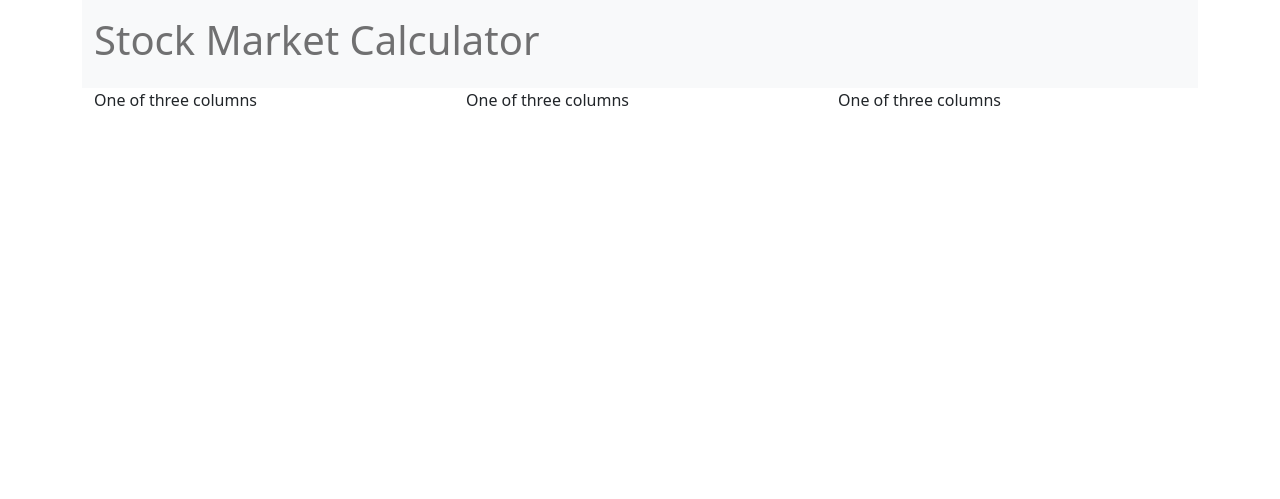
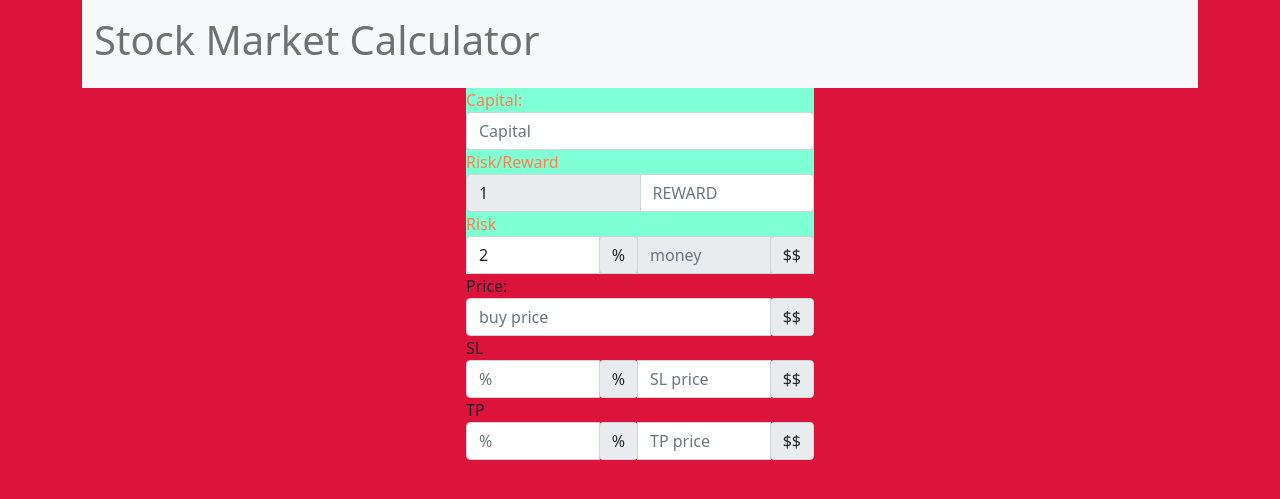
Before and after one commit to esp0x309/stock-market-calc, a Django app: page / in a window 1280 px wide. Shown: the top 499 px of the page. Run offline with Django 3.2, Linux system fonts and the light colour scheme.

Commit message:
Modyfikacja template, dodanie inputów i pliku css

```diff
--- /dev/null
+++ b/stockMarketCalc/static/css/styles.css
@@ -0,0 +1,10 @@
+.money-management
+{
+    background-color: aquamarine;
+    color: coral;
+}
+
+body
+{
+    background-color: crimson;
+}
--- a/templates/stockMarketCalc/base.html
+++ b/templates/stockMarketCalc/base.html
@@ -1,3 +1,5 @@
+{% load static %}
+
 <!doctype html>
 <html lang="pl">
 
@@ -6,7 +8,10 @@
         <meta name="viewport" content="width=device-width, initial-scale=1">
 
         <!-- Bootstrap CSS -->
-            <link href="https://cdn.jsdelivr.net/npm/bootstrap@5.0.0-beta3/dist/css/bootstrap.min.css" rel="stylesheet" integrity="sha384-eOJMYsd53ii+scO/bJGFsiCZc+5NDVN2yr8+0RDqr0Ql0h+rP48ckxlpbzKgwra6" crossorigin="anonymous">
+        <link href="https://cdn.jsdelivr.net/npm/bootstrap@5.0.0-beta3/dist/css/bootstrap.min.css" rel="stylesheet" integrity="sha384-eOJMYsd53ii+scO/bJGFsiCZc+5NDVN2yr8+0RDqr0Ql0h+rP48ckxlpbzKgwra6" crossorigin="anonymous">
+        <!-- CSS -->
+        <link rel="stylesheet" href="{% static 'css/styles.css' %}">
+
 
         <title> Market Stock Calculator </title>
 
--- a/templates/stockMarketCalc/index.html
+++ b/templates/stockMarketCalc/index.html
@@ -3,17 +3,72 @@
 {% block content %}
 
 <div class="container">
-  <div class="row">
-    <div class="col-sm">
-      One of three columns
+    <div class="row justify-content-center">
+        <div class="col-sm-4">
+
+            <div class="money-management">
+                <!-- Capital -->
+                <label for="CapitalFormControlInput1">Capital:</label>
+                <input type="number" class="form-control" placeholder="Capital">
+
+                <!-- Risk/reward-->
+                <label for="CapitalFormControlInput1">Risk/Reward</label>
+                <div class="input-group">
+                    <input type="text" class="form-control" placeholder="RISK" value="1" readonly="">
+                    <input type="text" class="form-control" placeholder="REWARD">
+                </div>
+
+                <!-- Risk -->
+                <label for="CapitalFormControlInput1">Risk</label>
+                <div class="input-group">
+                    <input type="text" class="form-control" placeholder="%" value="2">
+                    <div class="input-group-append">
+                        <span class="input-group-text" id="basic-addon2">%</span>
+                    </div>
+                    <input type="text" class="form-control" placeholder="money" readonly="" >
+
+                    <div class="input-group-append">
+                        <span class="input-group-text" id="basic-addon2">$$</span>
+                    </div>
+                </div>
+            </div>
+
+            <!-- Price -->
+            <label for="CapitalFormControlInput1">Price:</label>
+            <div class="input-group">
+                <input type="text" class="form-control" placeholder="buy price">
+                <div class="input-group-append">
+                    <span class="input-group-text" id="basic-addon2">$$</span>
+                </div>
+            </div>
+
+            <!-- Stop Loss -->
+            <label for="CapitalFormControlInput1">SL</label>
+            <div class="input-group">
+                <input type="text" class="form-control" placeholder="%">
+                <div class="input-group-append">
+                    <span class="input-group-text" id="basic-addon2">%</span>
+                </div>
+                <input type="text" class="form-control" placeholder="SL price">
+                <div class="input-group-append">
+                    <span class="input-group-text" id="basic-addon2">$$</span>
+                </div>
+            </div>
+
+            <!-- Take profit -->
+            <label for="CapitalFormControlInput1">TP</label>
+            <div class="input-group">
+                <input type="text" class="form-control" placeholder="%">
+                <div class="input-group-append">
+                    <span class="input-group-text" id="basic-addon2">%</span>
+                </div>
+                <input type="text" class="form-control" placeholder="TP price">
+                <div class="input-group-append">
+                    <span class="input-group-text" id="basic-addon2">$$</span>
+                </div>
+            </div>
+        </div>
     </div>
-    <div class="col-sm">
-      One of three columns
-    </div>
-    <div class="col-sm">
-      One of three columns
-    </div>
-  </div>
+
 </div>
-
 {% endblock %}
```
Also changed, not shown: 1 other file.
